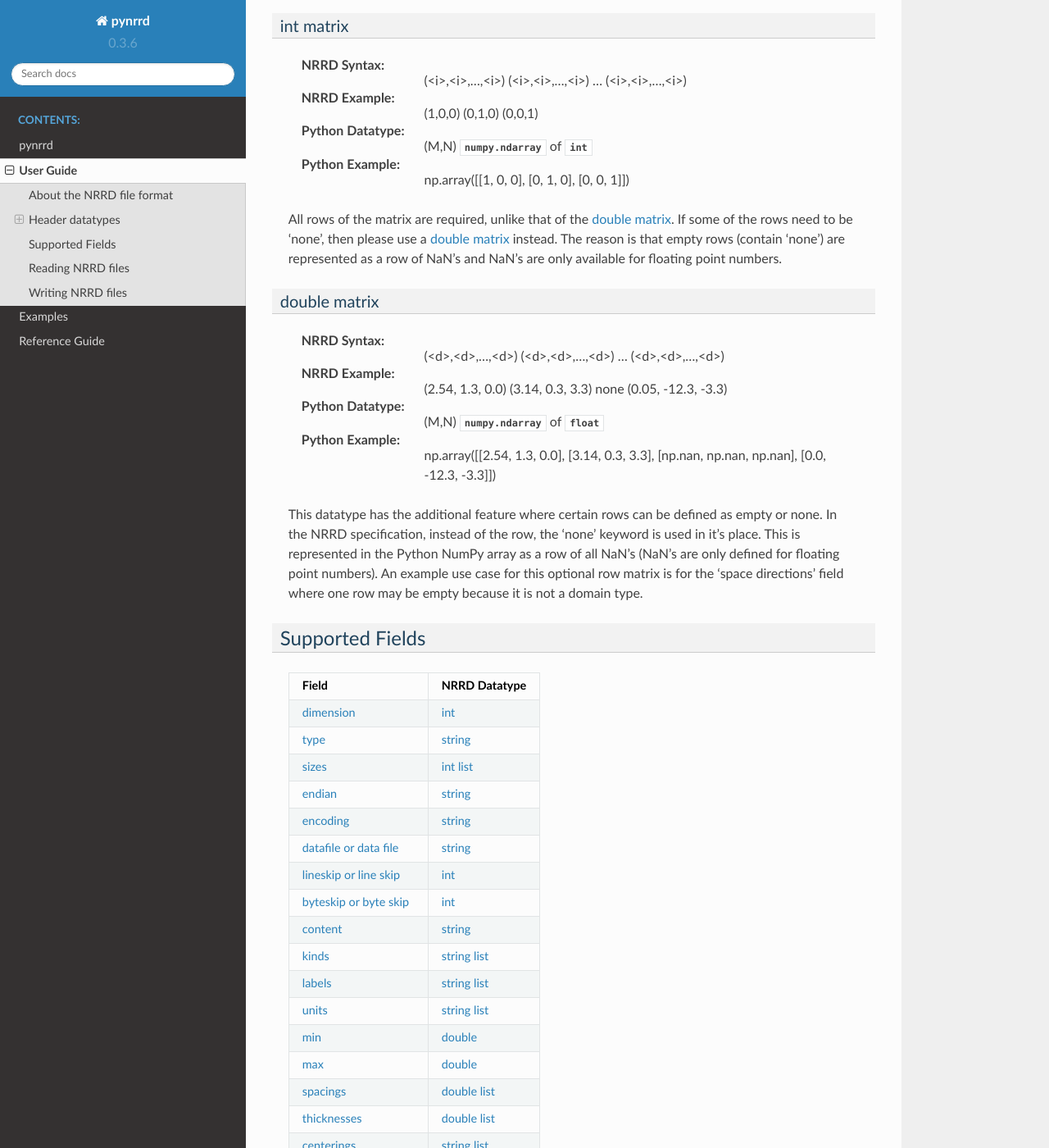
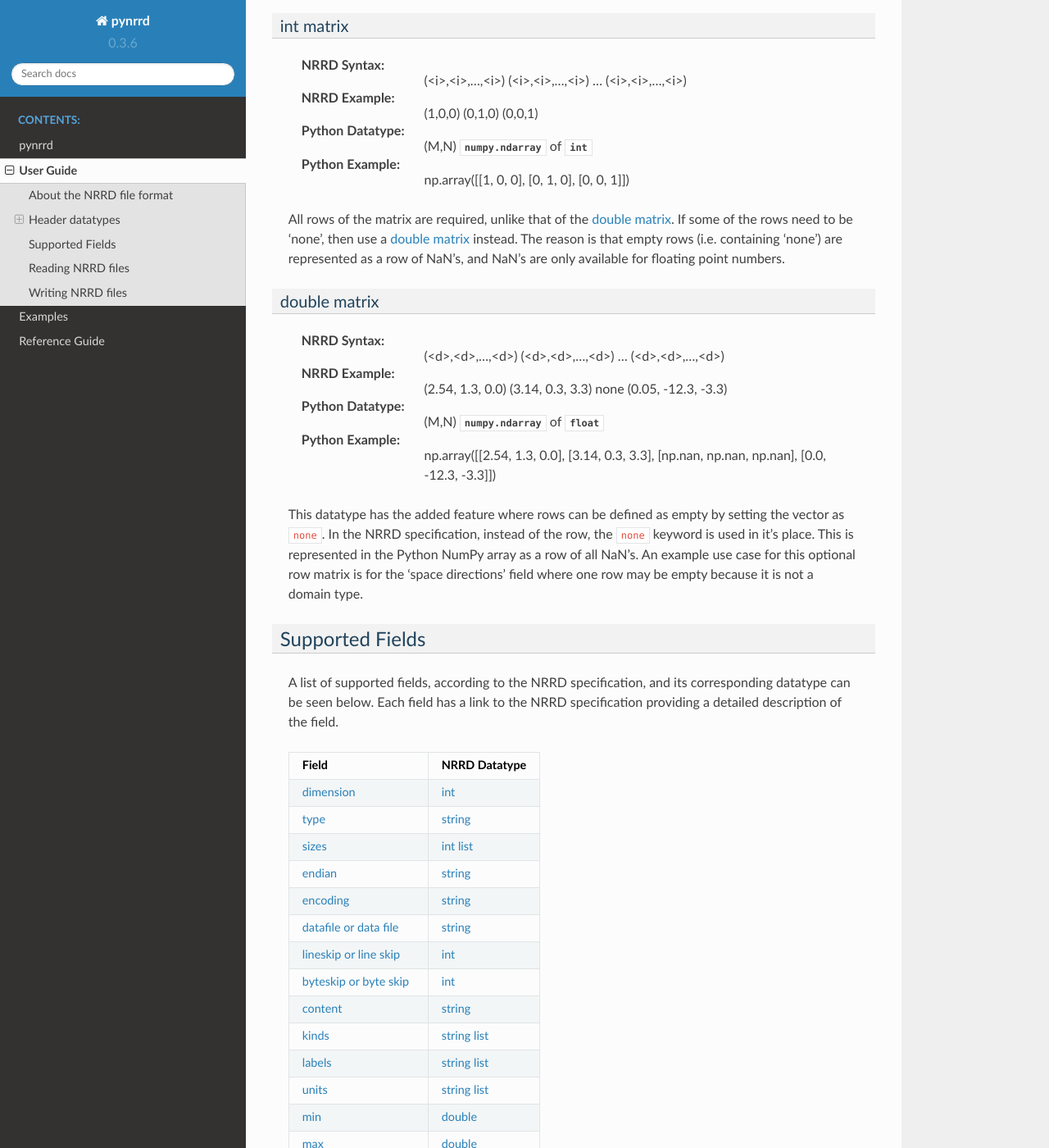
Before and after one commit to mhe/pynrrd, a Sphinx documentation site: the page built from docs/source/user-guide.rst, in a window 1280 px wide and 1400 px high, scrolled down 3386 px. Shown: the whole window at 82% size. Built offline with Sphinx 7.4.7 and the Read the Docs theme 2.0.0, drawn with Linux system fonts in a browser that asks for light colours; some of the changed text lies outside the part shown.

Commit message:
Additional work on docs

```diff
--- a/docs/source/user-guide.rst
+++ b/docs/source/user-guide.rst
@@ -103,7 +103,7 @@
 :Python Datatype: (M,N) :class:`numpy.ndarray` of :class:`int`
 :Python Example: np.array([[1, 0, 0], [0, 1, 0], [0, 0, 1]])
 
-All rows of the matrix are required, unlike that of the `double matrix`_. If some of the rows need to be 'none', then please use a `double matrix`_ instead. The reason is that empty rows (contain 'none') are represented as a row of NaN's and NaN's are only available for floating point numbers.
+All rows of the matrix are required, unlike that of the `double matrix`_. If some of the rows need to be 'none', then use a `double matrix`_ instead. The reason is that empty rows (i.e. containing 'none') are represented as a row of NaN's, and NaN's are only available for floating point numbers.
 
 double matrix
 ~~~~~~~~~~~~~
@@ -112,10 +112,12 @@
 :Python Datatype: (M,N) :class:`numpy.ndarray` of :class:`float`
 :Python Example: np.array([[2.54, 1.3, 0.0], [3.14, 0.3, 3.3], [np.nan, np.nan, np.nan], [0.0, -12.3, -3.3]])
 
-This datatype has the additional feature where certain rows can be defined as empty or none. In the NRRD specification, instead of the row, the 'none' keyword is used in it's place. This is represented in the Python NumPy array as a row of all NaN's (NaN's are only defined for floating point numbers). An example use case for this optional row matrix is for the 'space directions' field where one row may be empty because it is not a domain type.
+This datatype has the added feature where rows can be defined as empty by setting the vector as :code:`none`. In the NRRD specification, instead of the row, the :code:`none` keyword is used in it's place. This is represented in the Python NumPy array as a row of all NaN's. An example use case for this optional row matrix is for the 'space directions' field where one row may be empty because it is not a domain type.
 
 Supported Fields
 ----------------
+A list of supported fields, according to the NRRD specification, and its corresponding datatype can be seen below. Each field has a link to the NRRD specification providing a detailed description of the field.
+
 ========================  ================
 Field                     NRRD Datatype
 ========================  ================
@@ -180,9 +182,12 @@
 
 Reading NRRD files
 ------------------
-There are three functions that are used to read NRRD files: :meth:`read`, :meth:`read_header` and :meth:`read_data`. :meth:`read` is a convenience function that opens the file located at :obj:`filename` and calls :meth:`read_header` and :meth:`read_data` in succession and returns the data and header.
+There are three functions that are used to read NRRD files: :meth:`read`, :meth:`read_header`, and :meth:`read_data`. :meth:`read` is a convenience function that opens the specified filepath and calls :meth:`read_header` and :meth:`read_data` in succession to return the NRRD header and data.
 
 The :meth:`read` and :meth:`read_header` methods accept an optional parameter :obj:`custom_field_map` for parsing custom field types not listed in `Supported Fields`_ of the header. It is a :class:`dict` where the key is the custom field name and the value is a string identifying datatype for the custom field. See `Header datatypes`_ for a list of supported datatypes.
+
+
+
 
 The :obj:`file` parameter of :meth:`read_header` accepts a filename or a string iterator object to read the header from. If a filename is specified, then the file will be opened and closed after the header is read from it. If not specifying a filename, the :obj:`file` parameter can be any sort of iterator that returns a string each time :meth:`next` is called. The two common objects that meet these requirements are file objects and a list of strings. The :meth:`read_header` function returns a :class:`dict` with the field and parsed values as keys and values to the dictionary.
 
```
